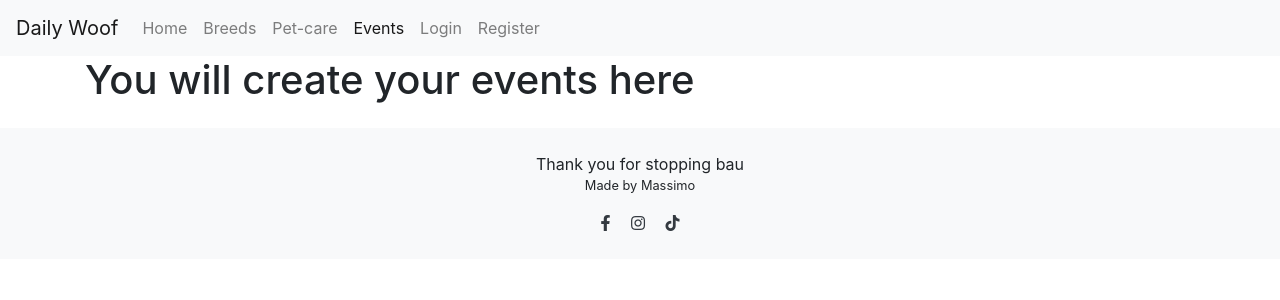
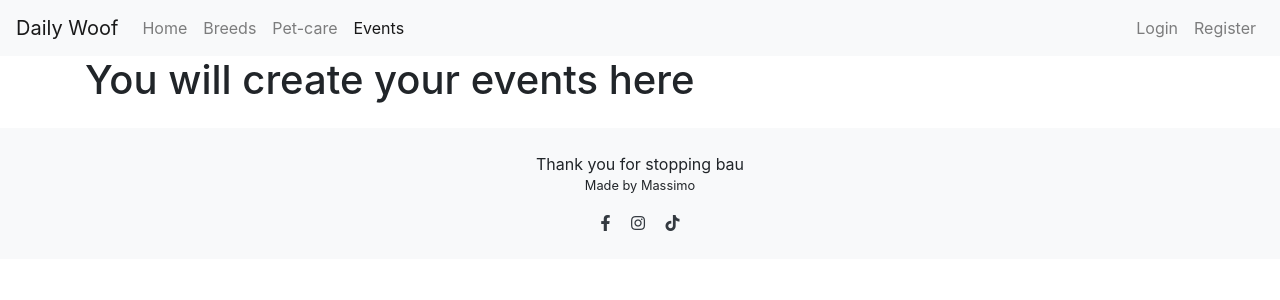
Before and after one commit to Max9414/daily-woof, a Django app: page /events/ in a window 1280 px wide. Shown: the top 300 px of the page. Run offline with Django 5.2, Linux system fonts and the light colour scheme; some libraries are stand-ins or nearby versions.

Commit message:
Fixed bugs and moved login and similar nav buttons to the end

```diff
--- a/breeds/urls.py
+++ b/breeds/urls.py
@@ -0,0 +1,6 @@
+from . import views
+from django.urls import path
+
+urlpatterns = [
+    path('', views.breeds, name='breeds'),
+]
--- a/breeds/views.py
+++ b/breeds/views.py
@@ -1,3 +1,6 @@
 from django.shortcuts import render
 
 # Create your views here.
+
+def breeds(request):
+    return render(request, 'breeds/breeds.html')
--- a/dailywoof/urls.py
+++ b/dailywoof/urls.py
@@ -20,8 +20,8 @@ from django.urls import path, include
 urlpatterns = [
     path('admin/', admin.site.urls),
     path('', include('homepage.urls'), name='home'),
-    # path('breeds/', include('breeds.urls'), name='breeds'),
-    # path('pet-care/', include('pet-care.urls'), name='pet-care'),
+    path('breeds/', include('breeds.urls'), name='breeds'),
+    path('petcare/', include('petcare.urls'), name='petcare'),
     path('events/', include('events.urls'), name='events'),
     # path('profile/', include('profile.urls'), name='profile'),
     # path("accounts/", include("allauth.urls"))
--- a/events/models.py
+++ b/events/models.py
@@ -5,6 +5,9 @@ from django.contrib.auth.models import User
 
 class Location(models.Model):
     city = models.CharField(max_length=100, unique=True)
+
+class Dog(models.Model):
+    dog = models.CharField(max_length=100)
 
 class Event(models.Model):
     creator = models.ForeignKey(
--- a/petcare/urls.py
+++ b/petcare/urls.py
@@ -0,0 +1,6 @@
+from . import views
+from django.urls import path
+
+urlpatterns = [
+    path('', views.petcare, name='petcare'),
+]
--- a/petcare/views.py
+++ b/petcare/views.py
@@ -2,5 +2,5 @@ from django.shortcuts import render
 
 # Create your views here.
 
-def breeds(request):
+def petcare(request):
     return render(request, 'petcare/petcare.html')
--- a/templates/base.html
+++ b/templates/base.html
@@ -41,25 +41,27 @@
                         href="{% url 'breeds' %}">Breeds</a>
                 </li>
                 <li class="nav-item">
-                    <a class="nav-link {% if request.path == pet_care_url %}active{% endif %}"
+                    <a class="nav-link {% if request.path == petcare_url %}active{% endif %}"
                         href="{% url 'petcare' %}">Pet-care</a>
                 </li>
                 <li class="nav-item">
                     <a class="nav-link {% if request.path == events_url %}active{% endif %}"
                         href="{% url 'events' %}">Events</a>
                 </li>
+            </ul>
+            <ul class="navbar-nav ml-auto">
                 {% if user.is_authenticated %}
-                <li class="nav-item">
+                <li class="nav-item align-self-end">
                     <a class="nav-link {% if request.path == profile_url %}active{% endif %}" href="#">Profile</a>
                 </li>
-                <li class="nav-item">
+                <li class="nav-item align-self-end">
                     <a class="nav-link" href="#">Logout</a>
                 </li>
                 {% else %}
-                <li class="nav-item">
+                <li class="nav-item align-self-end">
                     <a class="nav-link {% if request.path == login_url %}active{% endif %}" href="#">Login</a>
                 </li>
-                <li class="nav-item">
+                <li class="nav-item align-self-end">
                     <a class="nav-link {% if request.path == register_url %}active{% endif %}" href="#">Register</a>
                 </li>
                 {% endif %}
```
